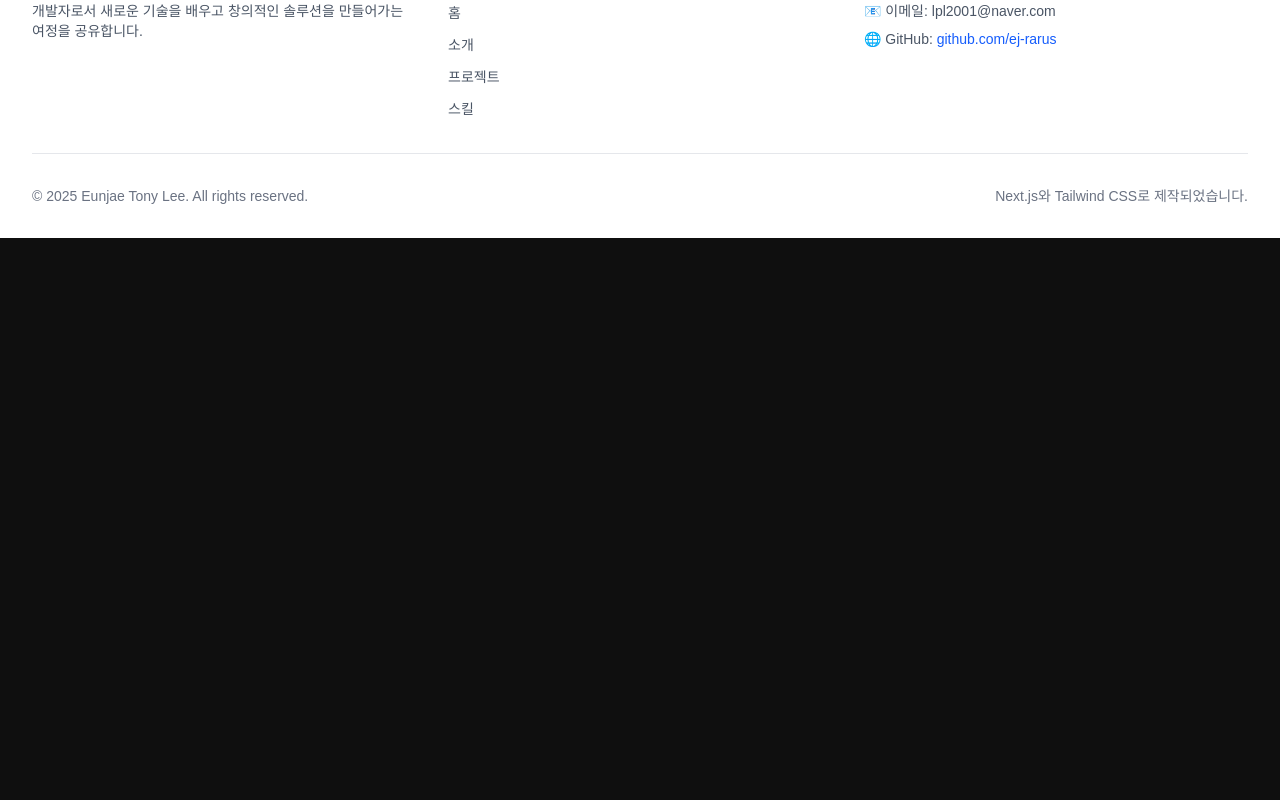
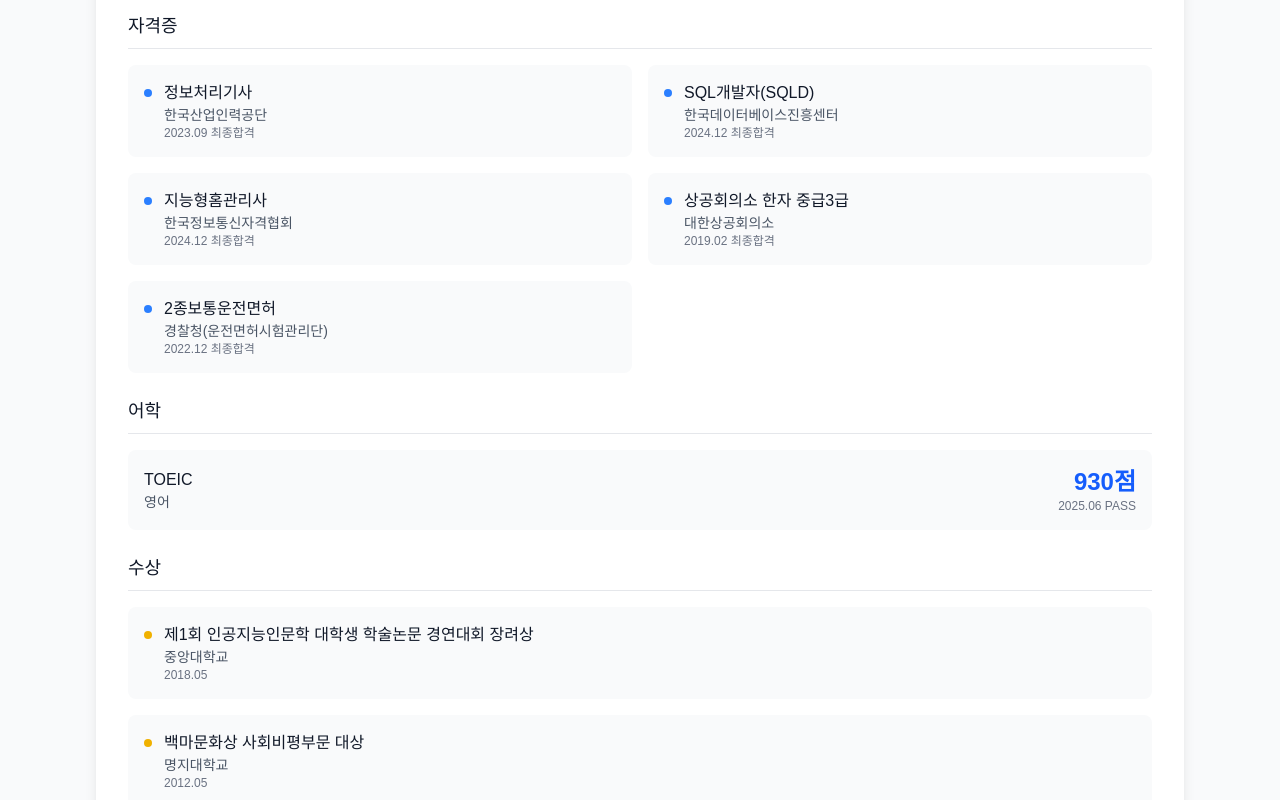
Before and after one commit to ej-rarus/leeeunjae.com, a Next.js app: page /skills in a window 1280 px wide. Shown: the part 960-1760 px from the top of the page. Before the commit the page ends 1198 px from the top, so only its background shows below. Built offline with nearby package versions, Linux system fonts and the light colour scheme.

Commit message:
v0.0.15 Life 페이지에 현재 관심사 섹션 추가 및 내용 업데이트, Skills 페이지에 자격증, 어학, 수상 섹션 추가하여 개인 정보 강화.

```diff
--- a/app/skills/page.tsx
+++ b/app/skills/page.tsx
@@ -137,6 +137,112 @@ export default function Skills() {
               </div>
             </div>
           </div>
+
+          {/* 자격/어학/수상 */}
+          <div className="mt-12 bg-white dark:bg-gray-700 rounded-lg shadow-lg p-8">
+            <h2 className="text-2xl font-semibold text-gray-900 dark:text-white mb-6">
+              자격/어학/수상
+            </h2>
+            <div className="space-y-6">
+              {/* 자격증 */}
+              <div>
+                <h3 className="text-lg font-medium text-gray-900 dark:text-white mb-4 border-b border-gray-200 dark:border-gray-600 pb-2">
+                  자격증
+                </h3>
+                <div className="grid md:grid-cols-2 gap-4">
+                  <div className="flex items-start space-x-3 p-4 bg-gray-50 dark:bg-gray-600 rounded-lg">
+                    <div className="flex-shrink-0 w-2 h-2 bg-blue-500 rounded-full mt-2"></div>
+                    <div>
+                      <div className="font-medium text-gray-900 dark:text-white">정보처리기사</div>
+                      <div className="text-sm text-gray-600 dark:text-gray-400">한국산업인력공단</div>
+                      <div className="text-xs text-gray-500 dark:text-gray-500">2023.09 최종합격</div>
+                    </div>
+                  </div>
+
+                  <div className="flex items-start space-x-3 p-4 bg-gray-50 dark:bg-gray-600 rounded-lg">
+                    <div className="flex-shrink-0 w-2 h-2 bg-blue-500 rounded-full mt-2"></div>
+                    <div>
+                      <div className="font-medium text-gray-900 dark:text-white">SQL개발자(SQLD)</div>
+                      <div className="text-sm text-gray-600 dark:text-gray-400">한국데이터베이스진흥센터</div>
+                      <div className="text-xs text-gray-500 dark:text-gray-500">2024.12 최종합격</div>
+                    </div>
+                  </div>
+
+                  <div className="flex items-start space-x-3 p-4 bg-gray-50 dark:bg-gray-600 rounded-lg">
+                    <div className="flex-shrink-0 w-2 h-2 bg-blue-500 rounded-full mt-2"></div>
+                    <div>
+                      <div className="font-medium text-gray-900 dark:text-white">지능형홈관리사</div>
+                      <div className="text-sm text-gray-600 dark:text-gray-400">한국정보통신자격협회</div>
+                      <div className="text-xs text-gray-500 dark:text-gray-500">2024.12 최종합격</div>
+                    </div>
+                  </div>
+
+                  <div className="flex items-start space-x-3 p-4 bg-gray-50 dark:bg-gray-600 rounded-lg">
+                    <div className="flex-shrink-0 w-2 h-2 bg-blue-500 rounded-full mt-2"></div>
+                    <div>
+                      <div className="font-medium text-gray-900 dark:text-white">상공회의소 한자 중급3급</div>
+                      <div className="text-sm text-gray-600 dark:text-gray-400">대한상공회의소</div>
+                      <div className="text-xs text-gray-500 dark:text-gray-500">2019.02 최종합격</div>
+                    </div>
+                  </div>
+
+                  <div className="flex items-start space-x-3 p-4 bg-gray-50 dark:bg-gray-600 rounded-lg">
+                    <div className="flex-shrink-0 w-2 h-2 bg-blue-500 rounded-full mt-2"></div>
+                    <div>
+                      <div className="font-medium text-gray-900 dark:text-white">2종보통운전면허</div>
+                      <div className="text-sm text-gray-600 dark:text-gray-400">경찰청(운전면허시험관리단)</div>
+                      <div className="text-xs text-gray-500 dark:text-gray-500">2022.12 최종합격</div>
+                    </div>
+                  </div>
+                </div>
+              </div>
+
+              {/* 어학 */}
+              <div>
+                <h3 className="text-lg font-medium text-gray-900 dark:text-white mb-4 border-b border-gray-200 dark:border-gray-600 pb-2">
+                  어학
+                </h3>
+                <div className="p-4 bg-gray-50 dark:bg-gray-600 rounded-lg">
+                  <div className="flex items-center justify-between">
+                    <div>
+                      <div className="font-medium text-gray-900 dark:text-white">TOEIC</div>
+                      <div className="text-sm text-gray-600 dark:text-gray-400">영어</div>
+                    </div>
+                    <div className="text-right">
+                      <div className="text-2xl font-bold text-blue-600 dark:text-blue-400">930점</div>
+                      <div className="text-xs text-gray-500 dark:text-gray-500">2025.06 PASS</div>
+                    </div>
+                  </div>
+                </div>
+              </div>
+
+              {/* 수상 */}
+              <div>
+                <h3 className="text-lg font-medium text-gray-900 dark:text-white mb-4 border-b border-gray-200 dark:border-gray-600 pb-2">
+                  수상
+                </h3>
+                <div className="space-y-4">
+                  <div className="flex items-start space-x-3 p-4 bg-gray-50 dark:bg-gray-600 rounded-lg">
+                    <div className="flex-shrink-0 w-2 h-2 bg-yellow-500 rounded-full mt-2"></div>
+                    <div>
+                      <div className="font-medium text-gray-900 dark:text-white">제1회 인공지능인문학 대학생 학술논문 경연대회 장려상</div>
+                      <div className="text-sm text-gray-600 dark:text-gray-400">중앙대학교</div>
+                      <div className="text-xs text-gray-500 dark:text-gray-500">2018.05</div>
+                    </div>
+                  </div>
+
+                  <div className="flex items-start space-x-3 p-4 bg-gray-50 dark:bg-gray-600 rounded-lg">
+                    <div className="flex-shrink-0 w-2 h-2 bg-yellow-500 rounded-full mt-2"></div>
+                    <div>
+                      <div className="font-medium text-gray-900 dark:text-white">백마문화상 사회비평부문 대상</div>
+                      <div className="text-sm text-gray-600 dark:text-gray-400">명지대학교</div>
+                      <div className="text-xs text-gray-500 dark:text-gray-500">2012.05</div>
+                    </div>
+                  </div>
+                </div>
+              </div>
+            </div>
+          </div>
         </div>
       </main>
     </div>
```
Also changed, not shown: app/life/page.tsx (+84 -83 lines).
